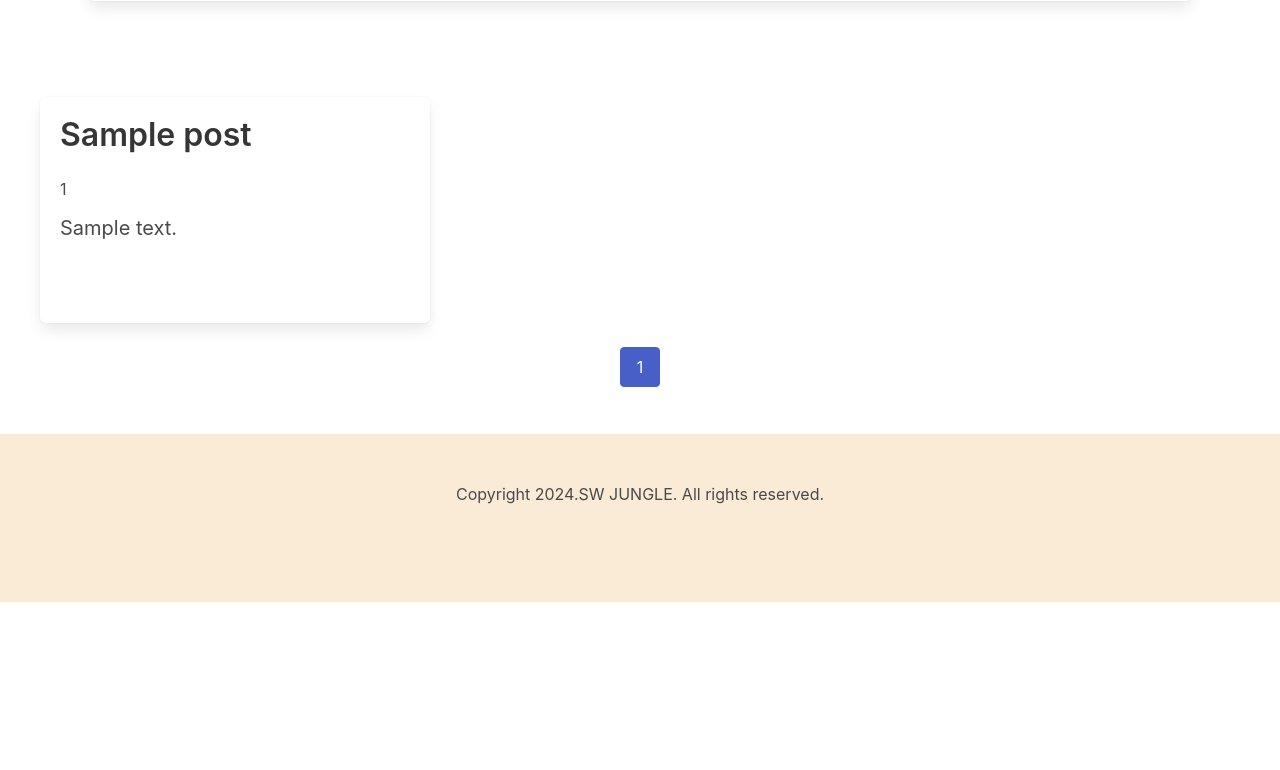
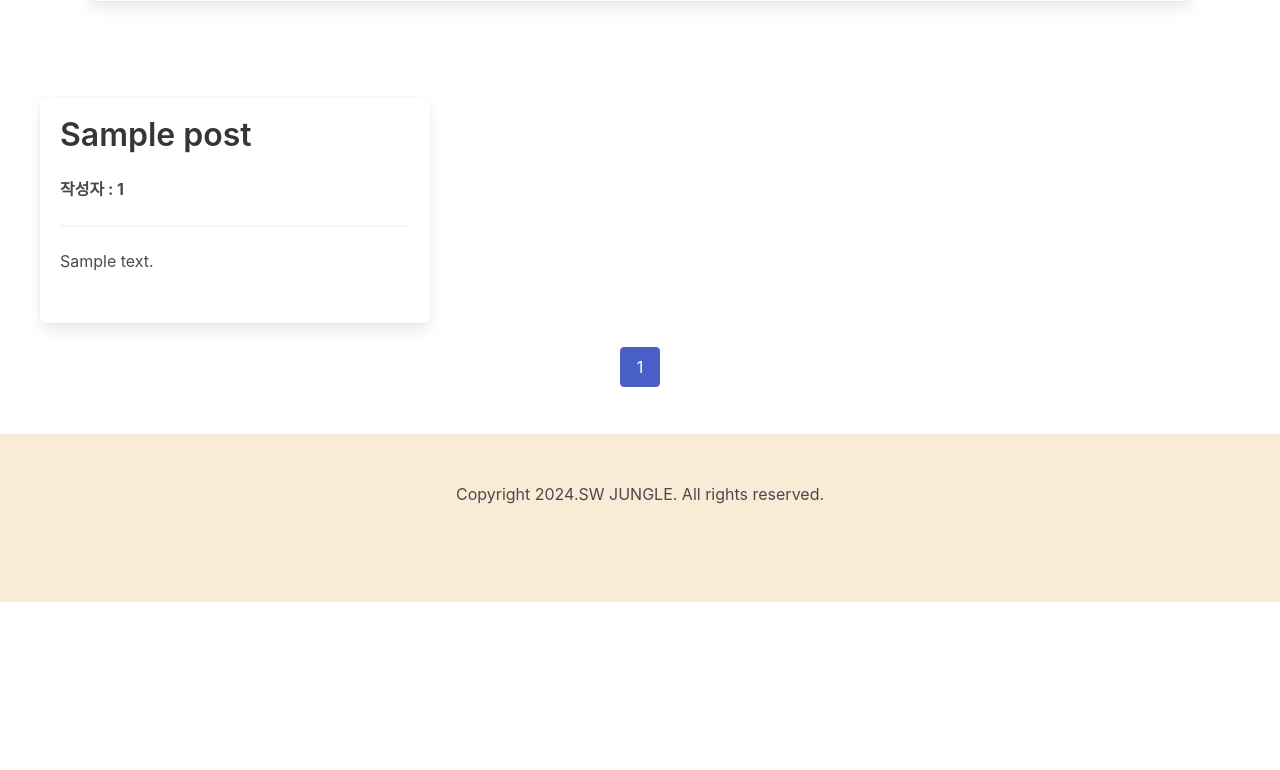
Before and after one commit to otfeb/jungle_miniProject, a Flask app: page / in a window 1280 px wide. Shown: the part 198-968 px from the top of the page. Run offline with Flask 3, Linux system fonts and the light colour scheme; a database or web service that is not in the repository returns one stand-in record (values such as "Sample title"); data that the repository does not hold is empty; some libraries are stand-ins or nearby versions.

Commit message:
feat: 게시글 css 수정 및 타이머 기능 구현중

```diff
--- a/templates/index.html
+++ b/templates/index.html
@@ -26,6 +26,14 @@
   margin-bottom: 1%
 }
 
+#title{
+  width: 350px; /* 원하는 너비로 설정하세요 */
+  max-height: 1.2em; /* 세 줄까지의 높이를 계산합니다 */
+  overflow: hidden;
+  text-overflow: ellipsis; /* 넘친 텍스트를 말줄임표(...)로 대체 */
+  white-space: nowrap; /* 줄 바꿈을 허용하여 말줄임표가 나오도록 설정합니다 */
+}
+
 #content {
   width: 350px; /* 원하는 너비로 설정하세요 */
   max-height: calc(1.2em * 3); /* 세 줄까지의 높이를 계산합니다 */
@@ -35,6 +43,7 @@
   -webkit-box-orient: vertical; /* 수직 방향으로 정렬 */
   text-overflow: ellipsis; /* 넘친 텍스트를 말줄임표(...)로 대체 */
   white-space: pre-line; /* 줄 바꿈을 허용하여 말줄임표가 나오도록 설정합니다 */
+  font-size: 12pt;
 }
 
 {% endblock %}
@@ -69,8 +78,9 @@
   <div class="tile is-vertical is-4" id="post" onclick="location.href='/post?pid={{posts[idx]._id}}'">
     <div class="tile is-parent">
       <article class="tile is-child box">
-        <p class="title">{{ posts[idx].title }}</p>
-        <p class="id">{{ posts[idx].id }}</p>
+        <p class="title" id="title">{{ posts[idx].title }}</p>
+        <p class="id"><b>작성자 : {{ posts[idx].id }}</b></p>
+        <hr>
         <p class="subtitle" id="content">{{ posts[idx].content }}</p>
       </article>
     </div>
```
